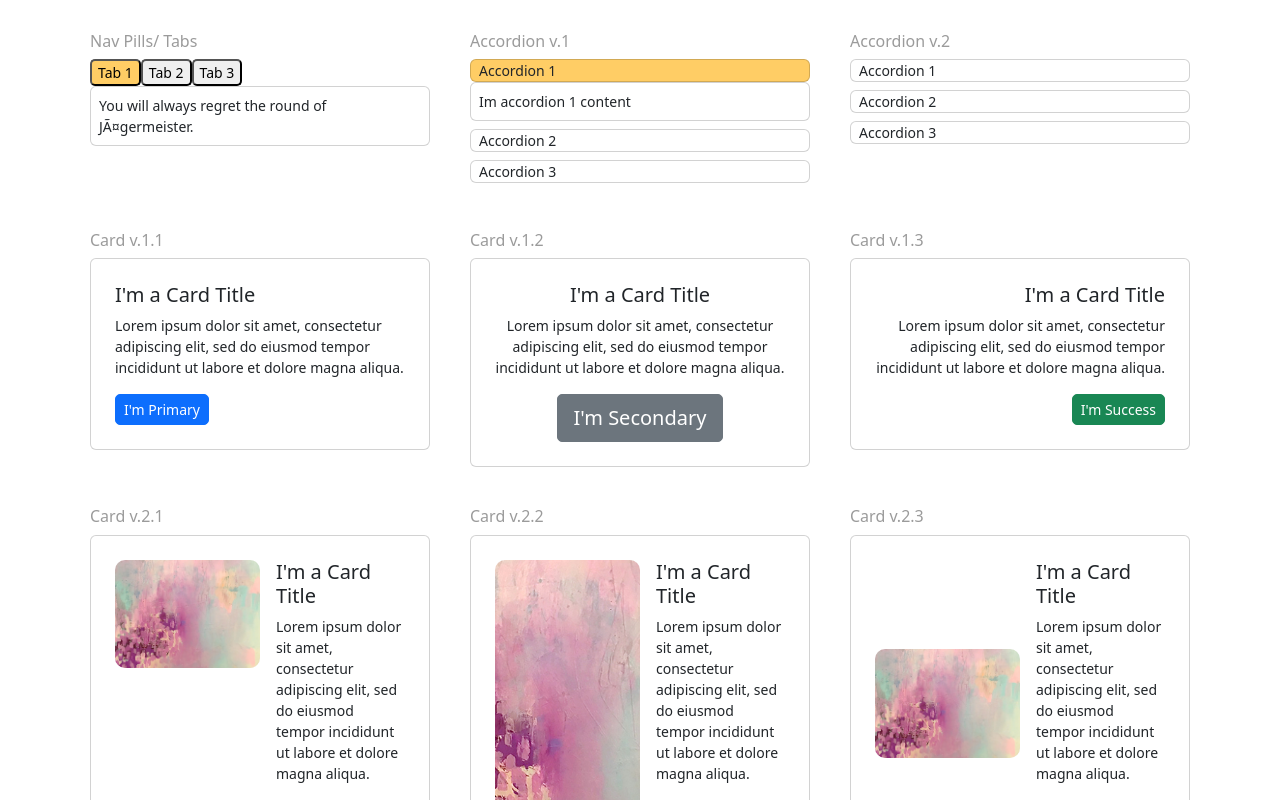
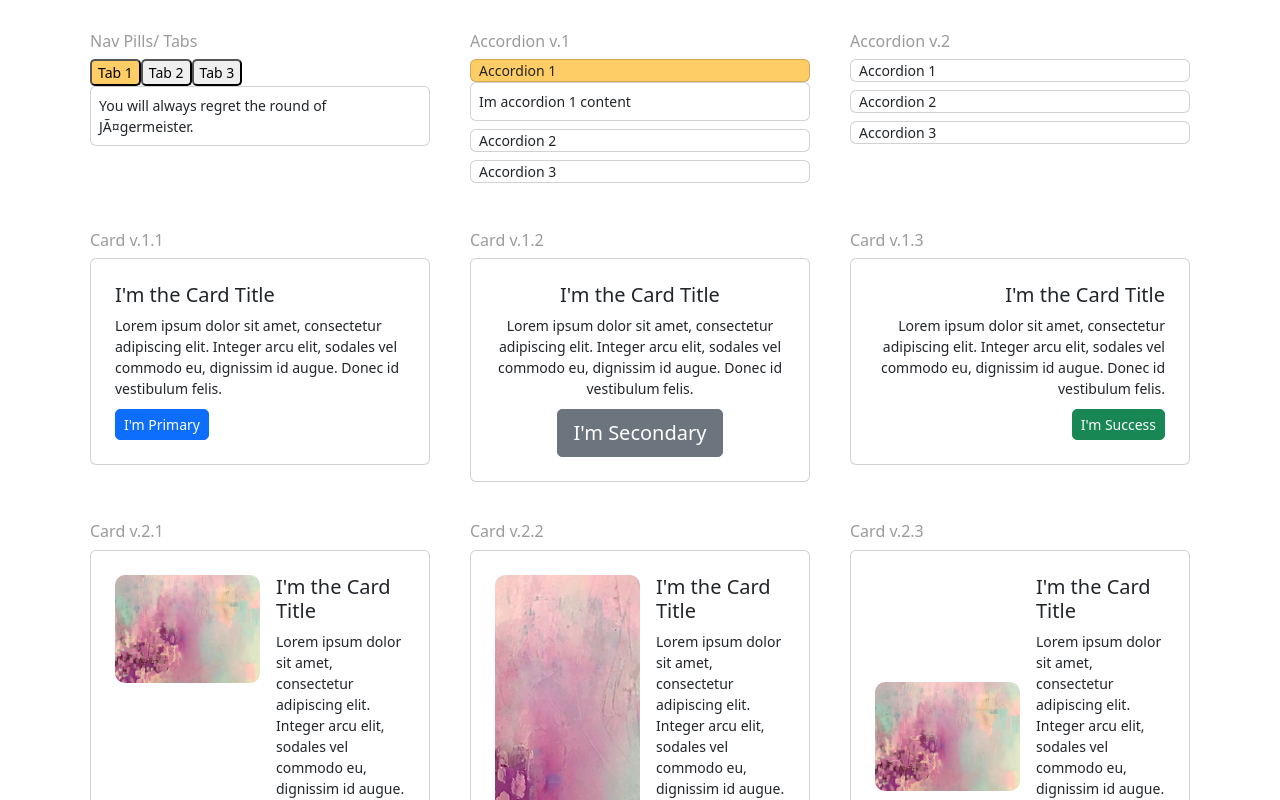
Before and after one commit to iamnikitamallya/react-ui-components, a React (Create React App) app: page /components in a window 1280 px wide. Shown: the top 800 px of the page. Built offline with nearby package versions, Linux system fonts and the light colour scheme; a web font is replaced by a local one.

Commit message:
Fixing text component

```diff
--- a/src/App.css
+++ b/src/App.css
@@ -32,6 +32,10 @@ p {
 .App-link {
   font-size: 14px;
   font-weight: 700;
+}
+
+.para {
+  margin-bottom: 10px;
 }
 
 .text-gray {
--- a/src/components/ui/Card.js
+++ b/src/components/ui/Card.js
@@ -1,9 +1,9 @@
 import React from "react";
 import PropTypes from "prop-types";
+import Text from "./Text";
 
 export default function Card({
   textAlign,
-  title,
   description,
   imgUrl,
   icon,
@@ -20,7 +20,7 @@ export default function Card({
         {imgUrl ? (
           <img
             src={imgUrl}
-            alt={title}
+            alt=""
             className={
               display === `flex` ? `object-${objectFit} w-50` : `mb-3 w-100`
             }
@@ -30,8 +30,11 @@ export default function Card({
         )}
         {icon}
         <div className={icon && display === "flex" ? "w-80" : ""}>
-          <h5>{title}</h5>
-          <p>{description}</p>
+          <Text variant="h5" title="I'm the Card Title" />
+          <Text
+            variant="para"
+            title="Lorem ipsum dolor sit amet, consectetur adipiscing elit. Integer arcu elit, sodales vel commodo eu, dignissim id augue. Donec id vestibulum felis."
+          />
           {/* <Button /> */}
           {children}
         </div>
@@ -49,7 +52,6 @@ Card.propTypes = {
 };
 
 Card.defaultProps = {
-  title: "I'm a Card Title",
   description:
     "Lorem ipsum dolor sit amet, consectetur adipiscing elit, sed do eiusmod tempor incididunt ut labore et dolore magna aliqua.",
   textAlign: "left",
--- a/src/components/ui/Text.js
+++ b/src/components/ui/Text.js
@@ -10,12 +10,13 @@ export default function Text({
   style,
   letterSpacing,
   align,
-  transform
+  transform,
+  className
 }) {
   return (
     <>
       <div
-        className={`text-${color} ${variant} text-${align} text-${transform} fst-${style} fw-${weight} text-decoration-${decoration}`}
+        className={`text-${color} ${variant} text-${align} text-${transform} fst-${style} fw-${weight} text-decoration-${decoration} ${className}`}
         style={{
           letterSpacing: `${letterSpacing}px`,
         }}
@@ -55,16 +56,19 @@ Text.propTypes = {
   style: PropTypes.oneOf(["normal", "italic"]),
   weight: PropTypes.oneOf(["bold", "bolder", "normal", "light", "lighter"]),
   decoration: PropTypes.oneOf(["underline", 'line-through', 'none']),
-  letterSpacing: PropTypes.oneOf(['0', '1', '2', '3', '4', '5'])
+  letterSpacing: PropTypes.oneOf(['0', '1', '2', '3', '4', '5']),
+  className: PropTypes.string,
 };
 
 Text.defaultProps = {
   color: 'body',
   variant: 'para',
-  align: 'start',
+  align: 'none',
   transform: 'none',
   style: 'normal',
-  weight: 'normal',
+  weight: 'none',
   decoration: 'none',
-  letterSpacing: '0'
+  letterSpacing: '0',
+  title: "I'm the Text Component",
+  className: ""
 }
--- a/src/pages/Home.js
+++ b/src/pages/Home.js
@@ -1,17 +1,22 @@
 import React from "react";
 import { Link } from "react-router-dom";
+import Text from "../components/ui/Text";
 
 export default function Home() {
   return (
     <>
       <div className="container h-100vh d-flex align-items-center justify-content-center">
         <div className="text-center">
-          <h3>Hello and welcome to React UI Components!</h3>
-          <p>
-            This initiative aims to compile the most commonly used React UI
+          <Text
+            variant="h4"
+            title="Hello and welcome to React UI Components!"
+          />
+          <Text
+            variant="para"
+            title="This initiative aims to compile the most commonly used React UI
             components that are beneficial for nearly all web projects developed
-            with React.
-          </p>
+            with React."
+          />
           <Link className="App-link" to="/components">
             Explore Components
           </Link>
```
